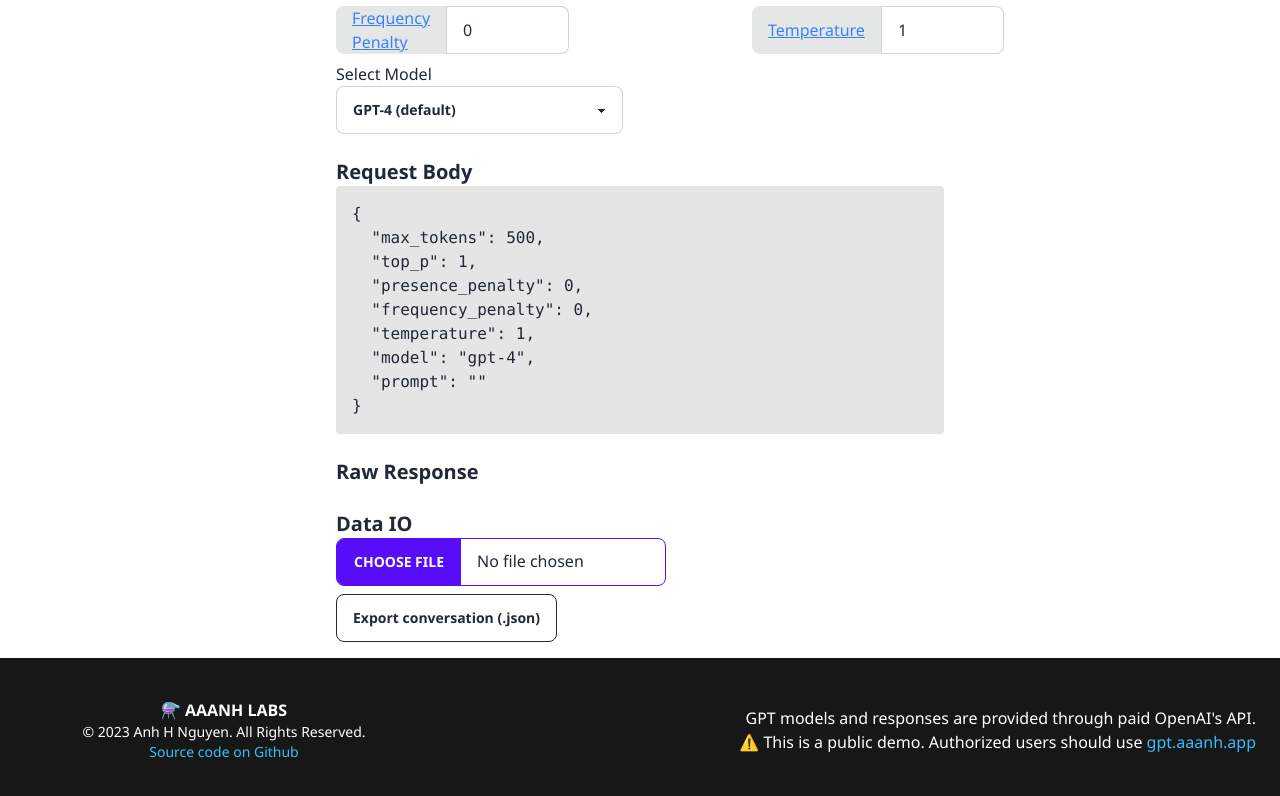
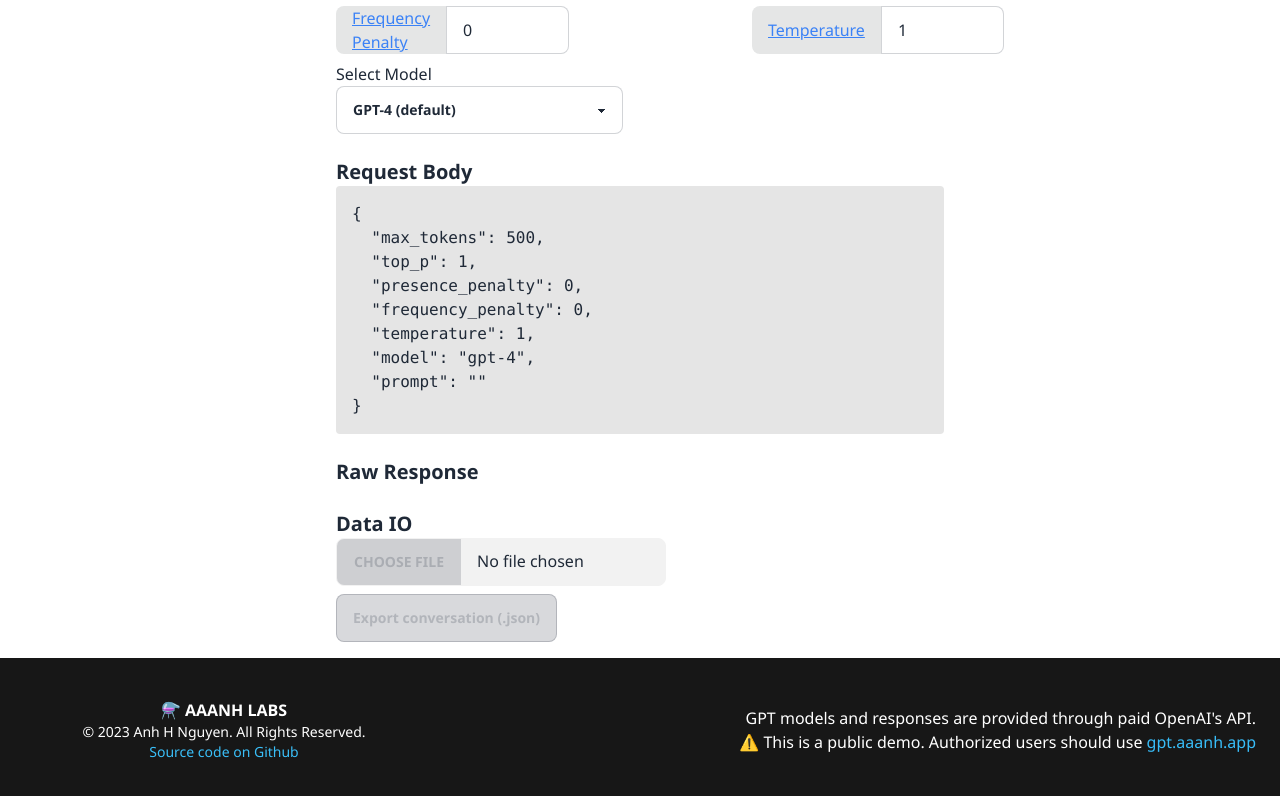
Before and after one commit to aaanh/gpt-playground, a Next.js app in the folder next.frontend.app/: page /multi-turn in a window 1280 px wide. Shown: the part 458-1254 px from the top of the page. Built offline with nearby package versions, Linux system fonts and the light colour scheme.

Commit message:
WIP import/export feature

```diff
--- a/next.frontend.app/src/pages/multi-turn.tsx
+++ b/next.frontend.app/src/pages/multi-turn.tsx
@@ -414,15 +414,16 @@ const MultiTurn: NextPage = () => {
           <div className="flex flex-col items-start space-y-2">
             <input
               onChange={handleImportConversation}
-              className="file-input-primary file-input normal-case"
+              className="file-input file-input-primary file-input-disabled normal-case"
               type="file"
               accept=".json"
               name="Import conversation.json"
+              disabled={true}
             />
 
             <button
               onClick={handleExportConversation}
-              className="btn-outline btn normal-case"
+              className="btn-outline btn-disabled btn normal-case"
             >
               Export conversation (.json)
             </button>
```
Also changed, not shown: next.frontend.app/util/validateConversationJson.ts (deleted, +0 -9 lines).
